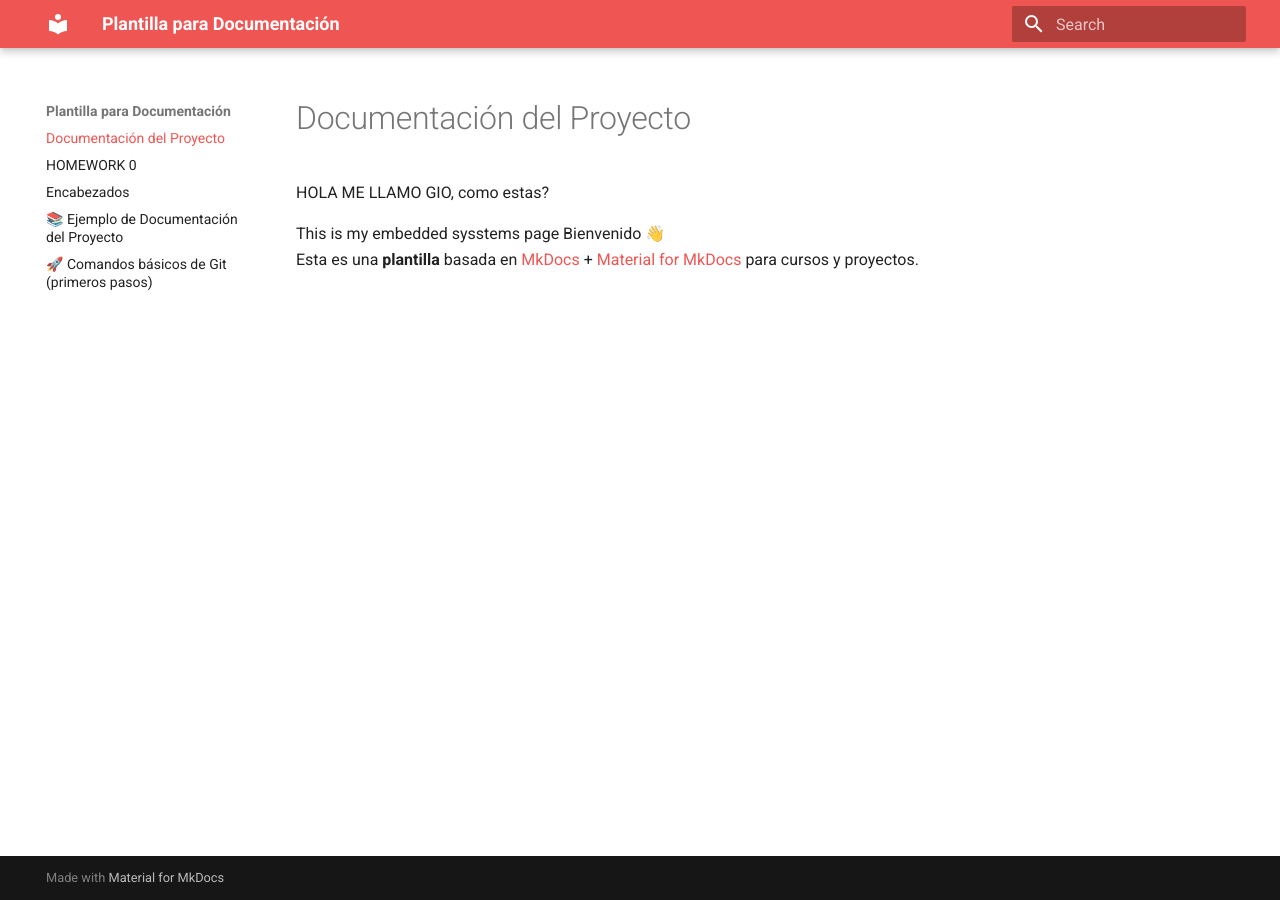
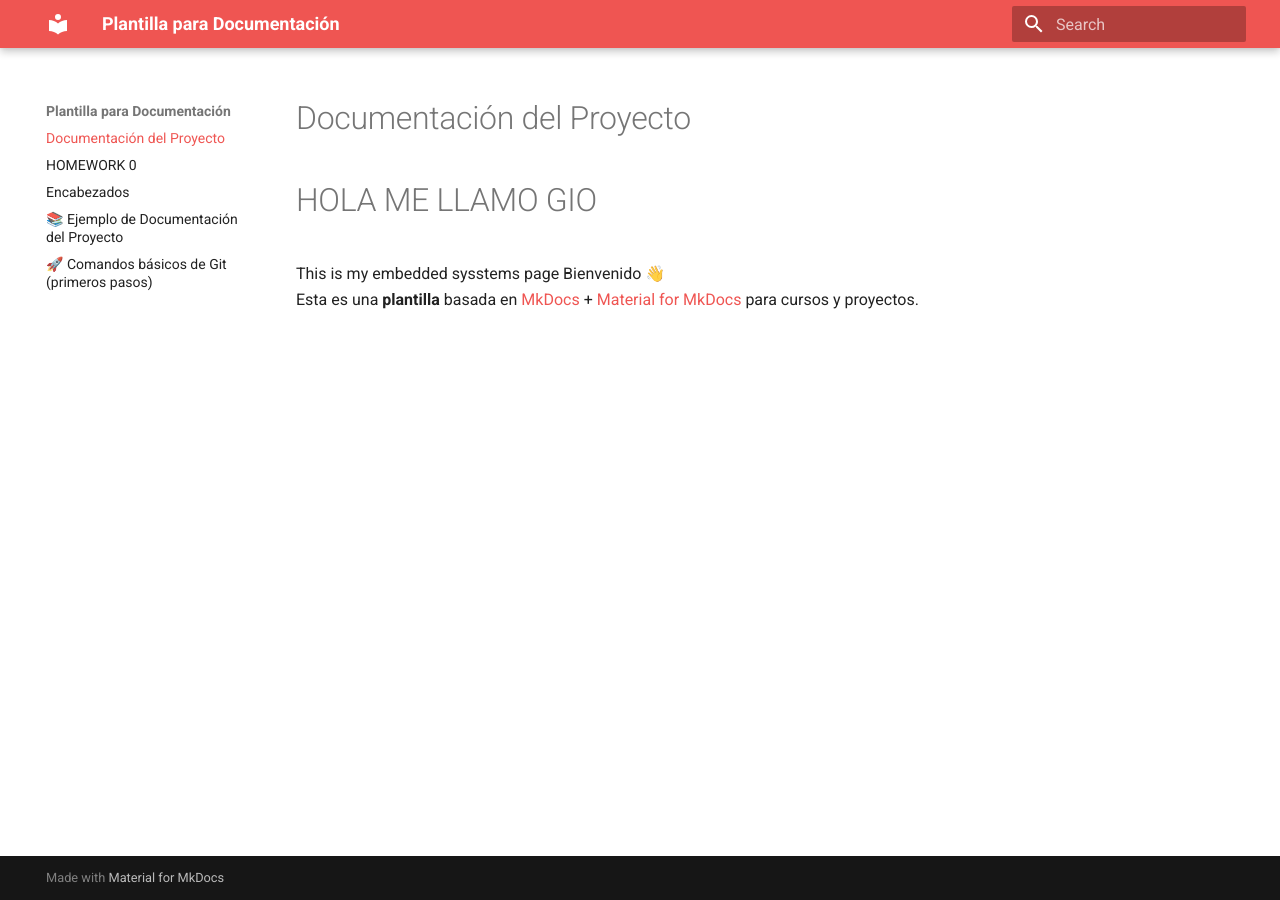
Before and after one commit to Giovanna130/Giovanna_sistemas, an MkDocs documentation site: the page built from docs/index.md, in a window 1280 px wide. Built offline with MkDocs 1.6.1 and Material for MkDocs 9.7.7, drawn with Linux system fonts in a browser that asks for light colours.

Commit message:
hola lola

```diff
--- a/docs/index.md
+++ b/docs/index.md
@@ -1,6 +1,6 @@
 # Documentación del Proyecto
 
-HOLA ME LLAMO GIO, como estas?
+# HOLA ME LLAMO GIO
 
 
 
```
